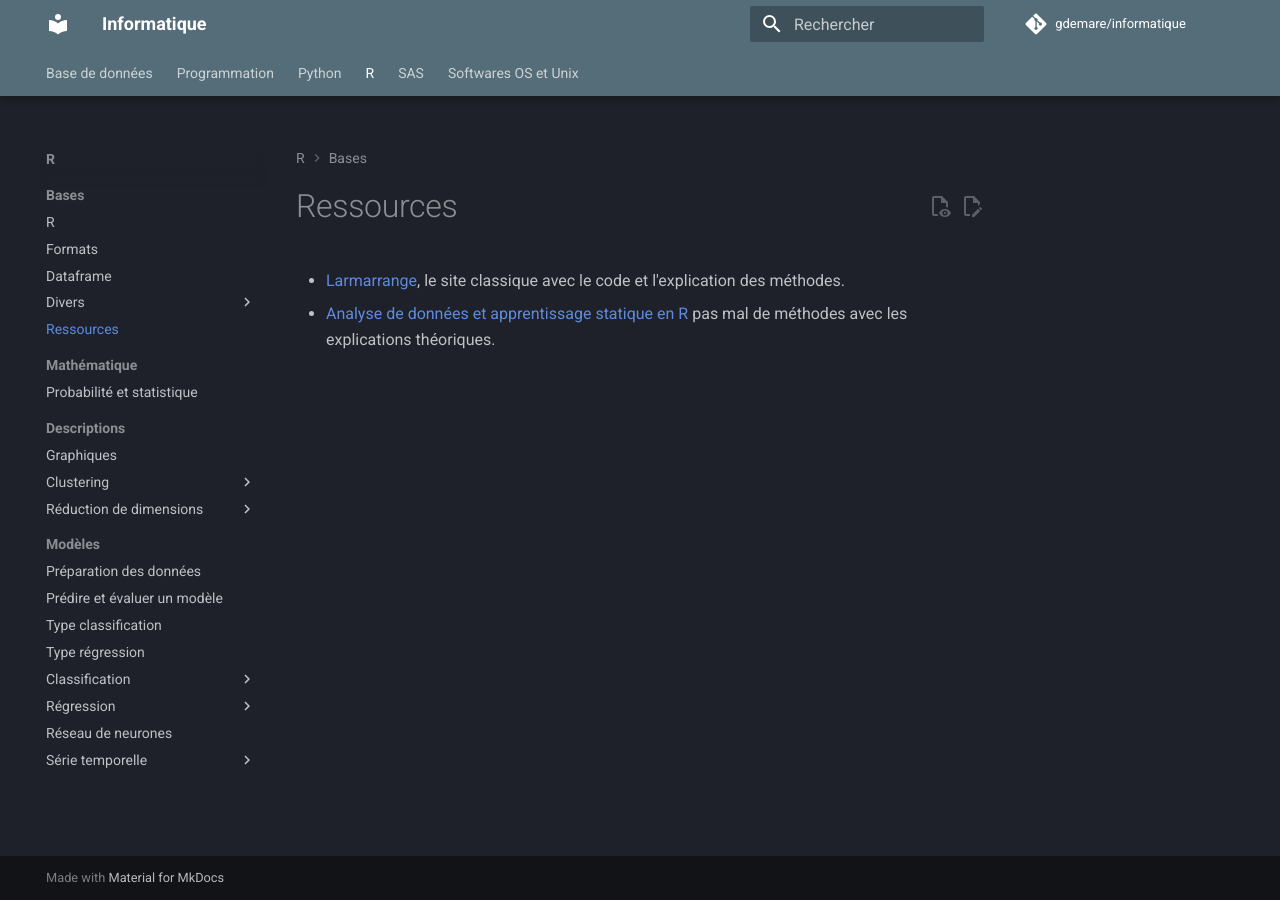
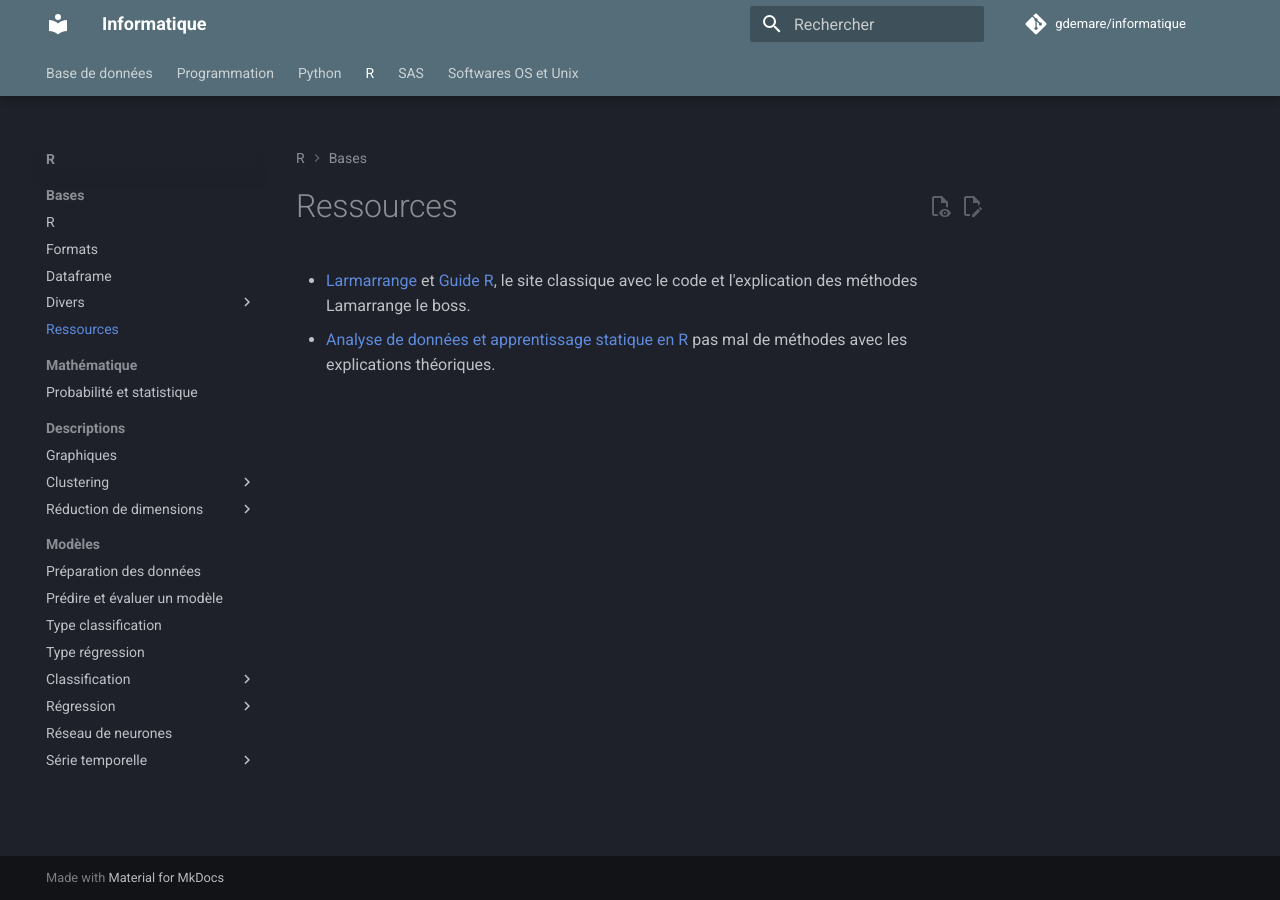
Before and after one commit to gdemare/Informatique, an MkDocs documentation site: the page built from docs/r/ressources_r.md, in a window 1280 px wide. Built offline with MkDocs 1.6.1 and Material for MkDocs 9.7.7, drawn with Linux system fonts in a browser that asks for light colours; comment, search, counter and statistics services are not loaded.

Commit message:
Update ressources_r.md

```diff
--- a/docs/r/ressources_r.md
+++ b/docs/r/ressources_r.md
@@ -1,2 +1,2 @@
-* [Larmarrange](https://larmarange.github.io/analyse-R/), le site classique avec le code et l'explication des méthodes.
+* [Larmarrange](https://larmarange.github.io/analyse-R/) et [Guide R](https://larmarange.github.io/guide-R/), le site classique avec le code et l'explication des méthodes Lamarrange le boss.
 * [Analyse de données et apprentissage statique en R](https://veroniquetremblay.github.io/analyse_de_donnees_et_apprentissage_statistique_en_R/) pas mal de méthodes avec les explications théoriques.
```
